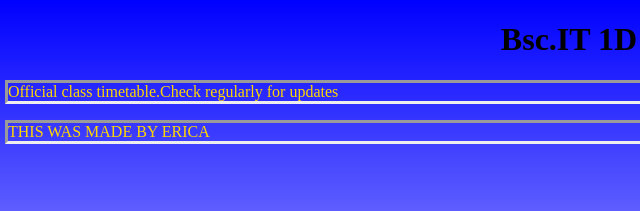
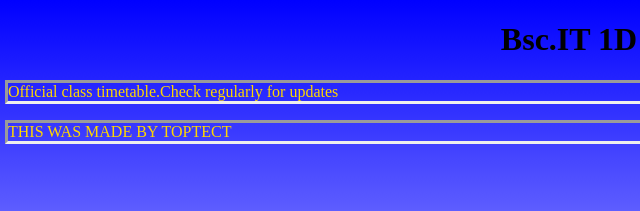
Before and after one commit to sarfo53017/class-timetable, a plain HTML site: page index.html in a window 1280 px wide. Shown: the top 211 px of the page, 3-643 px from the left. Drawn offline with Linux system fonts and the light colour scheme.

Commit message:
Change author from ERICA to TOPTECT
Updated the author credit in the timetable.

```diff
--- a/index.html
+++ b/index.html
@@ -8,7 +8,7 @@
     <body>
             <h1>Bsc.IT 1D timetable </h1>
             <p>Official class timetable.Check regularly for updates</p>
-            <p>THIS WAS MADE BY ERICA</p>
+            <p>THIS WAS MADE BY TOPTECT</p>
             <table>
                 <tr>
                     <th>Days</th>
@@ -79,4 +79,5 @@
                 </tr>
             </table>
     </body>
+
 </html>
```
